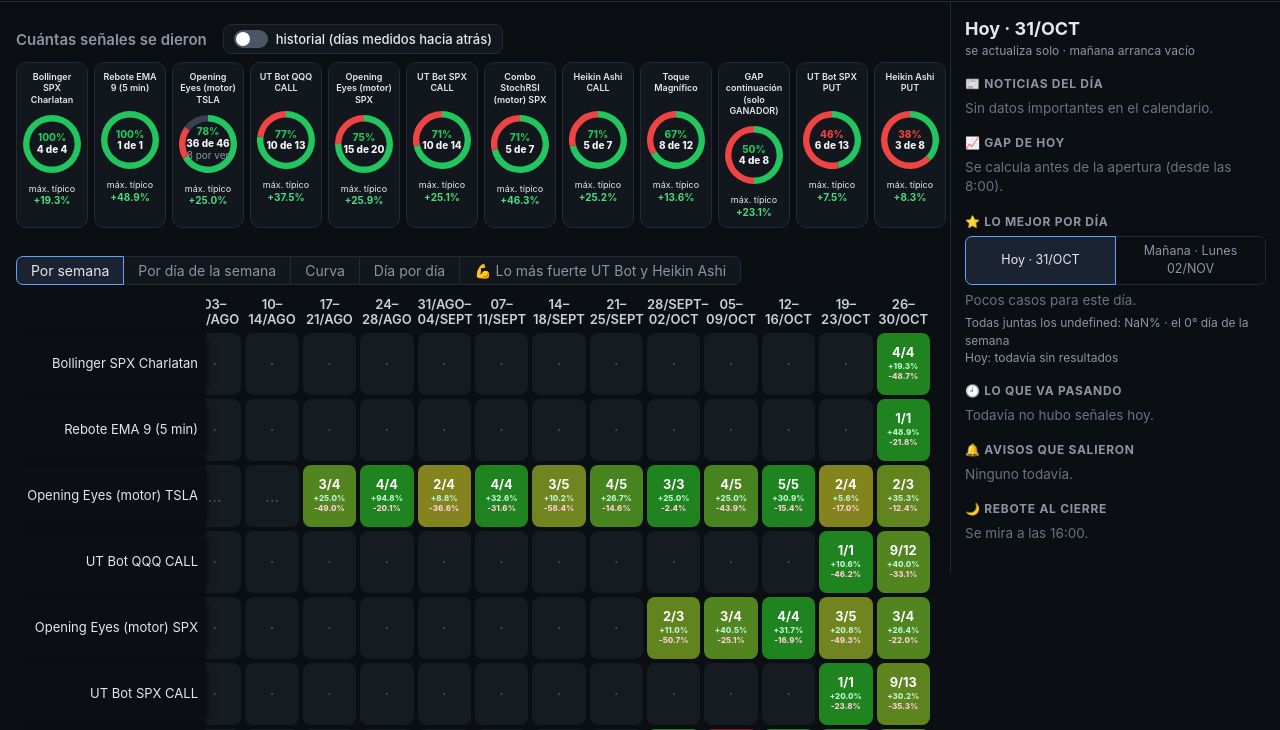
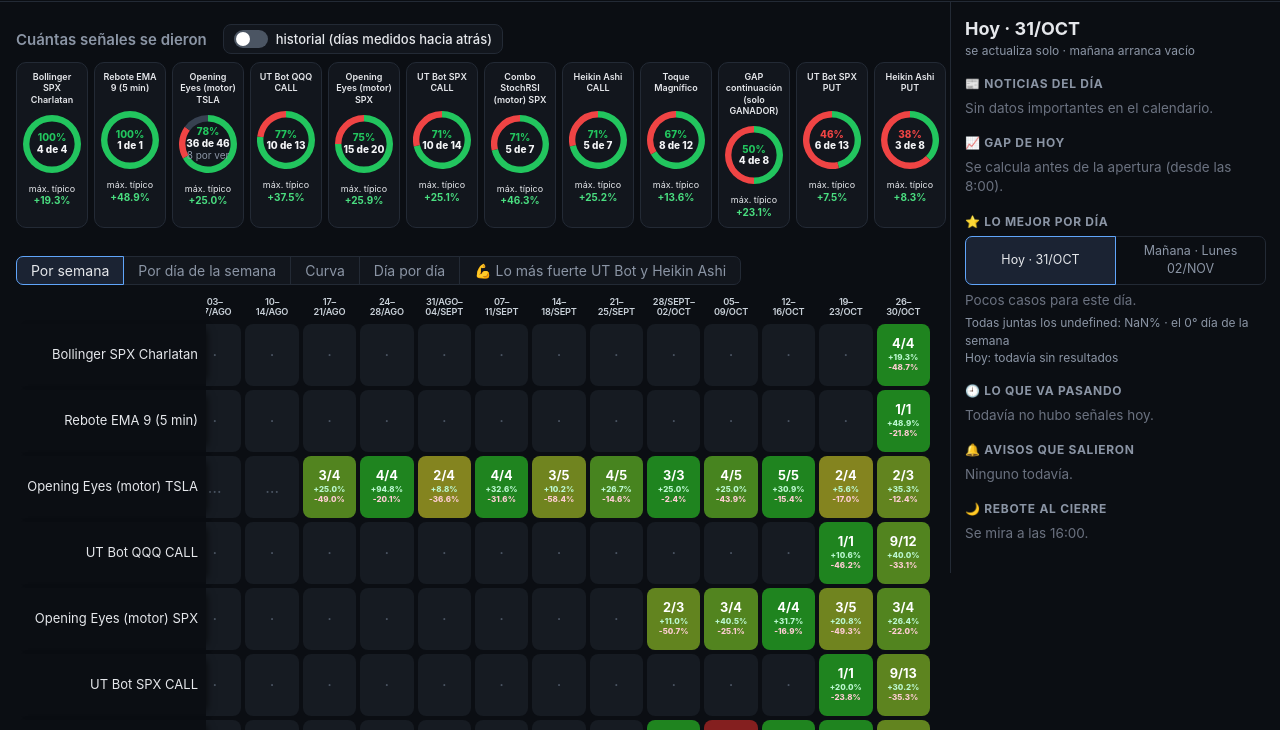
Before and after one commit to juhusu/tablero-senales, a plain HTML site: page index.html in a window 1280 px wide. Shown: the part 54-784 px from the top of the page. Drawn offline with nearby package versions, Linux system fonts and the light colour scheme.

Commit message:
tablero actualizado 2026-10-31 23:56

```diff
--- a/index.html
+++ b/index.html
@@ -71,6 +71,9 @@ table.grilla th:first-child, table.grilla td.nom { width:190px; }
 table.grilla th { white-space:normal; line-height:1.15; font-size:12px; vertical-align:bottom; }
 table.grilla td.nom { white-space:normal !important; line-height:1.2; }
 table.grilla th { border:none; color:#C9D1D9; font-size:13px; font-weight:600; padding:0 0 2px; position:static; background:none; }
+/* 01/11, pedido con captura: "reducir el tamaño de la fuente para que quepa justo encima del cuadrado verde": el titulo
+   de la semana ("28/SEPT–02/OCT") en dos renglones del ancho del cuadrado, sin pasarse al de al lado. */
+table.grilla th:not(:first-child) { font-size:clamp(9px, 0.72vw, 11px); letter-spacing:-.2px; overflow:hidden; }
 table.grilla td { border:none; padding:0; }
 table.grilla td.nom { text-align:right; padding-right:8px; color:#E5E7EB; font-size:13px; white-space:nowrap;
   position:sticky; left:0; z-index:2; background:var(--fondo); box-shadow:6px 0 8px -6px rgba(0,0,0,.8); }
@@ -736,7 +739,7 @@ function pintar(D) {
   // De la mas vieja (izquierda) a la mas nueva (derecha) (20/10, pedido: "los dias aparecen de derecha a izquierda").
   const semanas = [...new Set(filas.map(f => f.semana))].sort();
   document.getElementById('semanas').innerHTML = cuadricula(orden, semanas.map(se => ({
-    titulo: rangoSemana(se), filtro: { semana: se }, de: (g) => filas.filter(f => f.semana === se && f.grupo === g),
+    titulo: rangoSemana(se).replace('<wbr>', '<br>'), filtro: { semana: se }, de: (g) => filas.filter(f => f.semana === se && f.grupo === g),
     todas: todas.filter(x => x.semana === se) })));
   const caja = document.getElementById('semanas').parentElement;       // se abre mostrando la semana mas nueva
   requestAnimationFrame(() => { caja.scrollLeft = caja.scrollWidth; });
```
